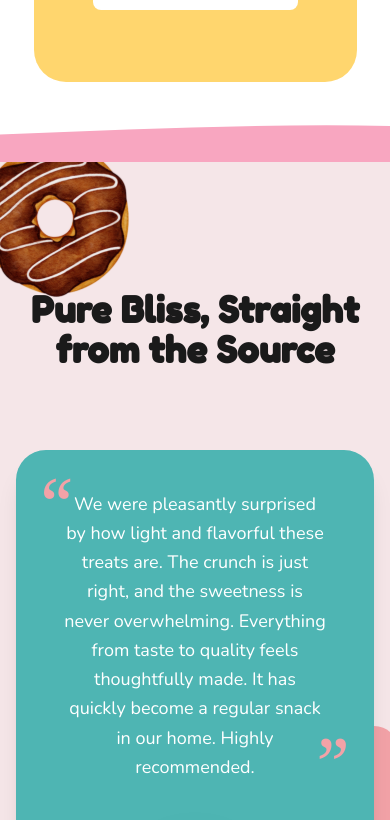
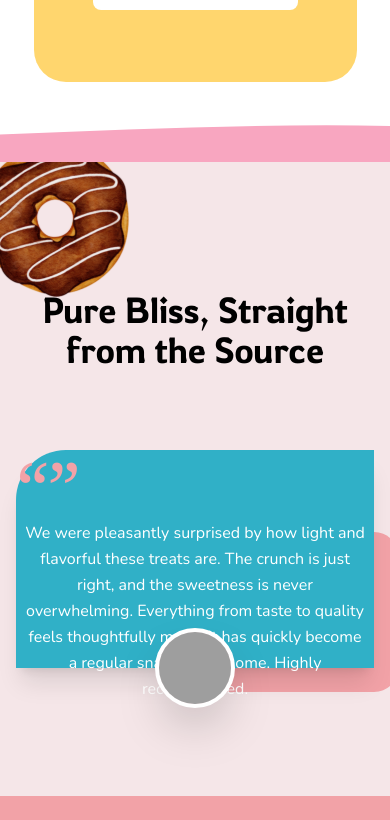
Before and after one commit to Pathik1712/Hunny, a React (Vite) app: page / in a window 390 px wide. Shown: the part 8280-9100 px from the top of the page. Built offline with nearby package versions, Linux system fonts and the light colour scheme; grey boxes are pictures that could not be loaded; a web font is replaced by a local one.

Commit message:
some changes

```diff
--- a/src/components/TestimonialSection.tsx
+++ b/src/components/TestimonialSection.tsx
@@ -1,23 +1,23 @@
-import { motion } from 'motion/react'
+import { motion } from "motion/react";
 
 export default function TestimonialSection() {
   return (
     <section className="relative py-32 bg-[#F5E6E8] overflow-hidden flex flex-col items-center">
       {/* Decorative donut image */}
       <motion.img
-        src="/image 34.svg"
+        src="/decorative-donut.svg"
         alt="Decorative Item"
         className="absolute -top-10 -left-10 md:top-10 md:left-10 w-48 h-48 md:w-64 md:h-64 object-contain opacity-80"
         initial={{ opacity: 0, rotate: -20, scale: 0.8 }}
         whileInView={{ opacity: 1, rotate: 0, scale: 1 }}
         viewport={{ once: true }}
-        transition={{ duration: 0.8, type: 'spring' }}
+        transition={{ duration: 0.8, type: "spring" }}
       />
 
       <div className="relative z-10 w-full max-w-5xl px-4 sm:px-6 lg:px-8 flex flex-col items-center">
         {/* Heading */}
         <motion.h2
-          className="font-display font-extrabold text-4xl md:text-5xl lg:text-6xl text-[#1A1A1A] text-center mb-20 md:mb-24"
+          className="font-rowdies font-light text-4xl md:text-4xl lg:text-4xl text-black text-center mb-20 md:mb-24"
           initial={{ opacity: 0, y: 30 }}
           whileInView={{ opacity: 1, y: 0 }}
           viewport={{ once: true }}
@@ -39,19 +39,26 @@ export default function TestimonialSection() {
           <div className="absolute -bottom-6 -right-6 lg:-bottom-8 lg:-right-8 w-2/3 md:w-1/2 h-40 bg-[#F2A2A7] rounded-3xl" />
 
           {/* Teal Card */}
-          <div className="relative bg-[#4EB5B3] rounded-[30px] p-10 md:p-16 lg:p-20 text-center shadow-xl">
+          <div className="relative bg-[#30B0C7] rounded-tl-[50px] h-[218px]   text-center shadow-xl">
             {/* Top Left Quote */}
-            <span className="absolute top-4 left-6 md:top-8 md:left-10 text-[#F2A2A7] text-7xl md:text-9xl font-serif leading-none select-none">
-              &ldquo;
-            </span>
 
-            {/* Bottom Right Quote */}
-            <span className="absolute bottom-16 right-6 md:bottom-20 md:right-10 text-[#F2A2A7] text-7xl md:text-9xl font-serif leading-none select-none">
-              &rdquo;
-            </span>
+            <div className="flex h-min *:h-[70px]">
+              <span className="text-[#F2A2A7] text-7xl md:text-9xl font-serif leading-none select-none">
+                &ldquo;
+              </span>
 
-            <p className="relative z-10 font-body text-white text-lg md:text-2xl lg:text-3xl font-medium leading-relaxed max-w-3xl mx-auto mb-10 px-2 md:px-16">
-              We were pleasantly surprised by how light and flavorful these treats are. The crunch is just right, and the sweetness is never overwhelming. Everything from taste to quality feels thoughtfully made. It has quickly become a regular snack in our home. Highly recommended.
+              {/* Bottom Right Quote */}
+              <span className="text-[#F2A2A7] text-7xl md:text-9xl font-serif leading-none select-none">
+                &rdquo;
+              </span>
+            </div>
+
+            <p className="relative z-10 font-body text-white text-base md:text-lg lg:text-xl font-medium leading-relaxed max-w-3xl mx-auto mb-10 px-2 md:px-16 flex-1">
+              We were pleasantly surprised by how light and flavorful these
+              treats are. The crunch is just right, and the sweetness is never
+              overwhelming. Everything from taste to quality feels thoughtfully
+              made. It has quickly become a regular snack in our home. Highly
+              recommended.
             </p>
 
             {/* Profile Avatar Centered on Bottom Edge */}
@@ -62,14 +69,19 @@ export default function TestimonialSection() {
                 className="w-full h-full object-cover"
                 onError={(e) => {
                   /* Fallback to simple placeholder if img missing */
-                  e.currentTarget.style.display = 'none';
+                  e.currentTarget.style.display = "none";
                 }}
               />
-              <span className="absolute inset-0 flex items-center justify-center font-display text-gray-500 font-bold text-2xl" style={{ zIndex: -1 }}>A</span>
+              <span
+                className="absolute inset-0 flex items-center justify-center font-display text-gray-500 font-bold text-2xl"
+                style={{ zIndex: -1 }}
+              >
+                A
+              </span>
             </div>
           </div>
         </motion.div>
       </div>
     </section>
-  )
+  );
 }
```
Also changed, not shown: public/decorative-donut.svg (renamed from public/image 34.svg), public/testimonial-avatar.svg (renamed from public/testimonials_img 1.svg).
